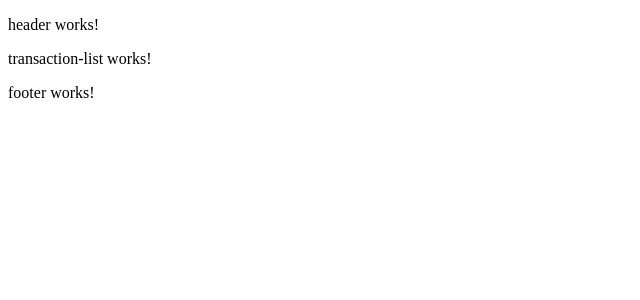
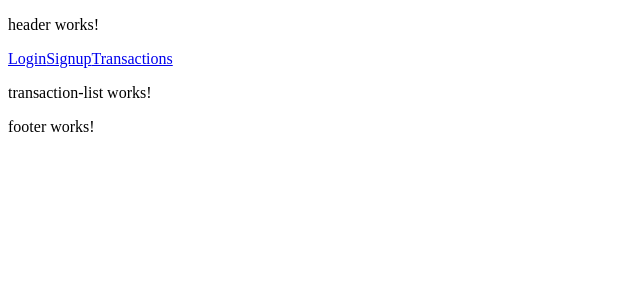
Before and after one commit to Augusto-LJ/ExpensesApp, an Angular app in the folder Expenses.Client/: page /transactions in a window 1280 px wide. Shown: the top 300 px of the page, without its empty margins (0-640 px from the left). Built offline with nearby package versions, Linux system fonts and the light colour scheme.

Commit message:
feat: implements route buttons in header

```diff
--- a/Expenses.Client/src/app/header/header.html
+++ b/Expenses.Client/src/app/header/header.html
@@ -1 +1,5 @@
 <p>header works!</p>
+
+<a routerLink="/login">Login</a>
+<a routerLink="/signup">Signup</a>
+<a routerLink="/transactions">Transactions</a>
--- a/Expenses.Client/src/app/header/header.ts
+++ b/Expenses.Client/src/app/header/header.ts
@@ -1,7 +1,8 @@
 import { Component } from '@angular/core';
+import { RouterLink } from '@angular/router';
 
 @Component({
-  imports: [],
+  imports: [RouterLink],
   selector: 'app-header',
   styleUrl: './header.css',
   templateUrl: './header.html',
```
